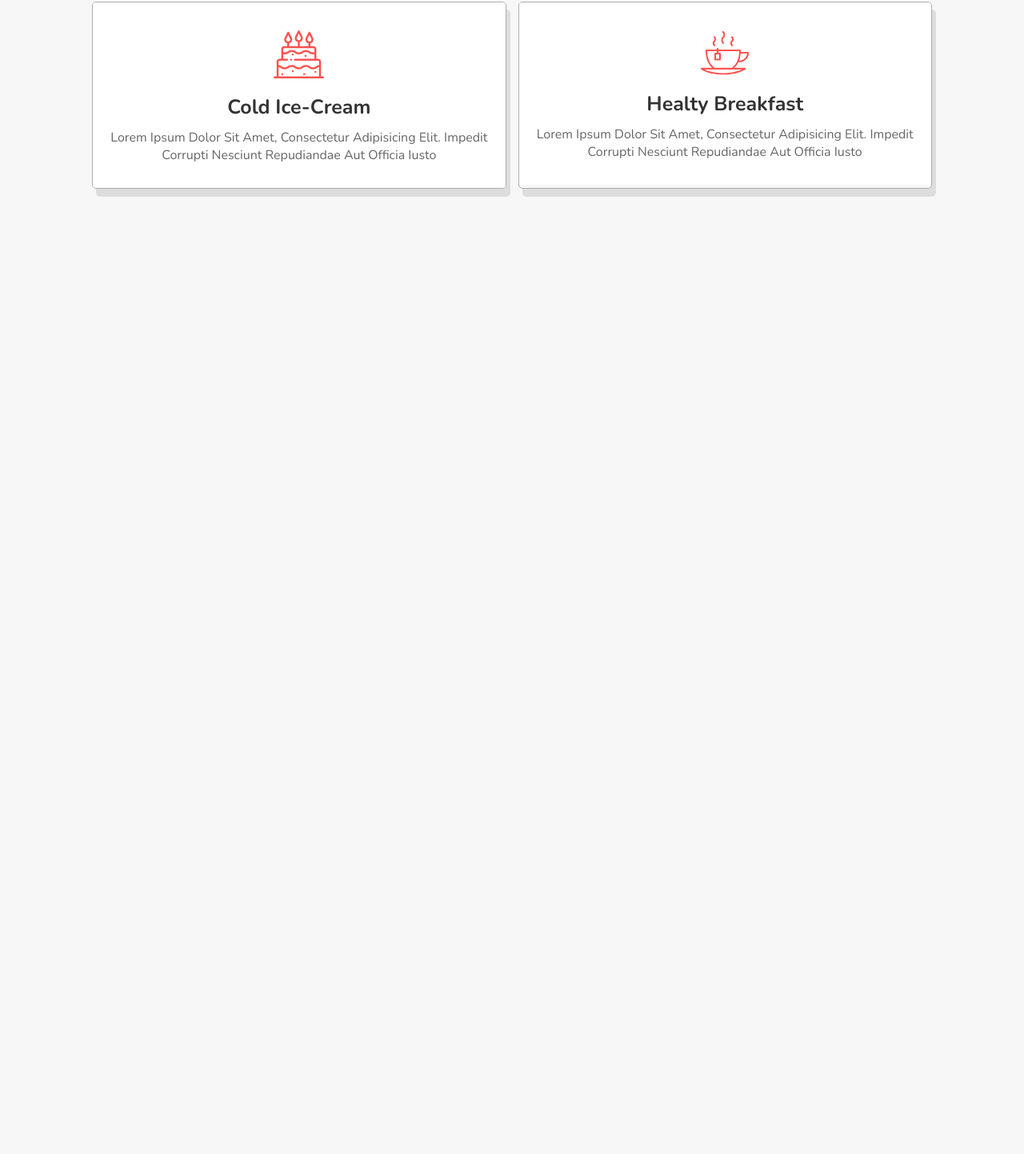
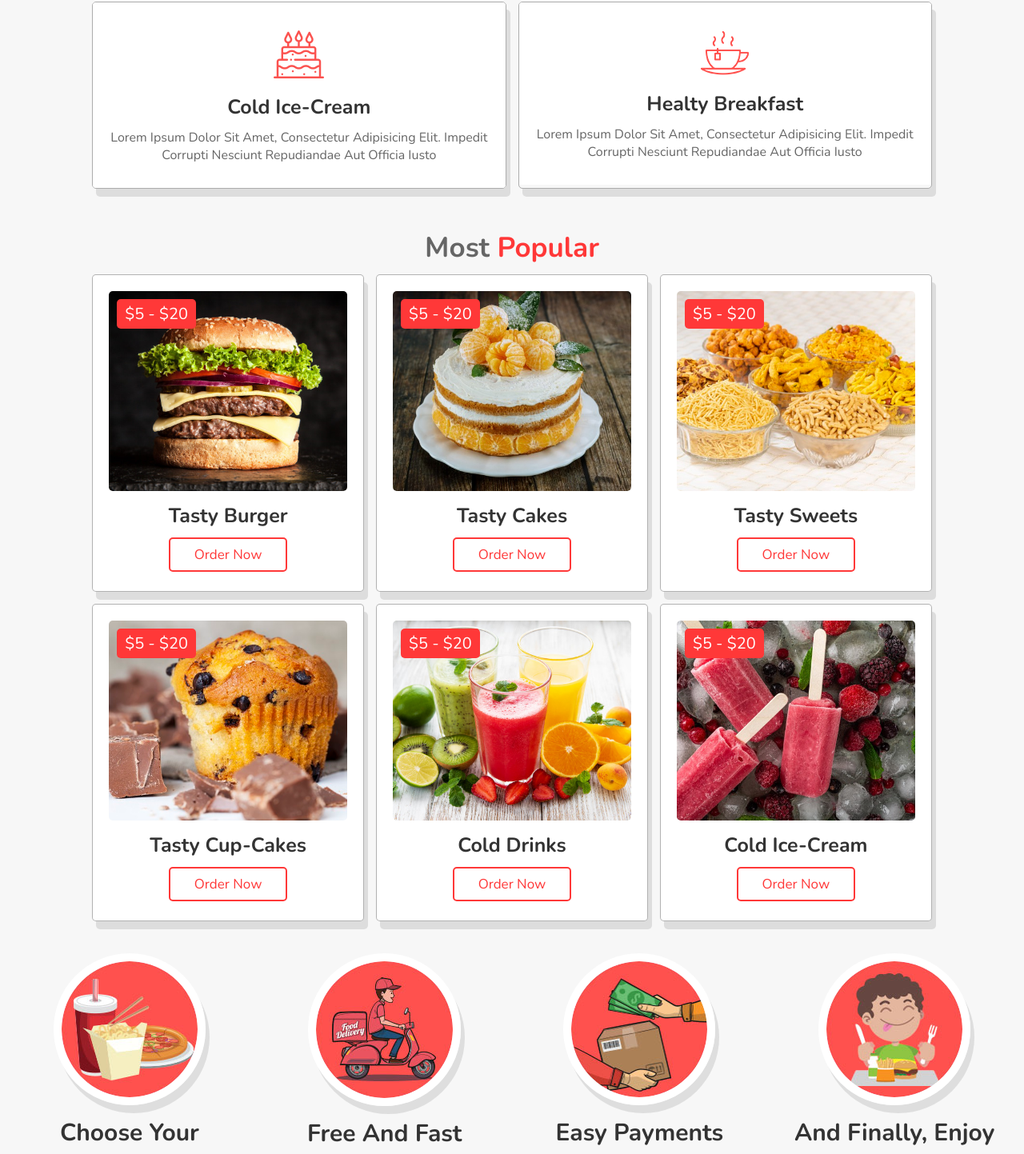
Before and after one commit to KushalLimbasiya/food-time, a React (Create React App) app: page / in a window 1280 px wide. Shown: the part 1198-2641 px from the top of the page at 80% size. Before the commit the page ends 1454 px from the top, so only its background shows below. Built offline with nearby package versions, Linux system fonts and the light colour scheme.

Commit message:
add popular food and rating

```diff
--- a/src/components/page/Main.js
+++ b/src/components/page/Main.js
@@ -2,6 +2,7 @@ import React from 'react';
 import Header from './Header';
 import Home from './Home';
 import Speciality from './Speciality';
+import Popular from './Popular';
 
 
 function Main() {
@@ -10,6 +11,7 @@ function Main() {
             <Header />
             <Home />
             <Speciality />
+            <Popular />
         </>
     )
 };
--- /dev/null
+++ b/src/components/page/Popular.js
@@ -0,0 +1,83 @@
+import React from 'react';
+import * as ig from '../images/img';
+import { StarRating } from './StarRating';
+
+function Popular() {
+  return (
+    <>
+      <section className="popular" id="popular">
+        <h1 className="heading">most <span>popular</span></h1>
+        <div className="box-container">
+          <div className="box">
+            <span className="price">$5 - $20 </span>
+            <img src={ig.p1} alt="Tasty burger"/>
+            <h3>Tasty burger</h3>
+            <StarRating />
+            <a href="#btn" className="btn" title="Order now">Order now</a>
+          </div>
+
+          <div className="box">
+            <span className="price">$5 - $20 </span>
+            <img src={ig.p2} alt="Tasty cakes"/>
+            <h3>Tasty cakes</h3>
+            <StarRating />
+            <a href="#btn" className="btn" title="Order now">Order now</a>
+          </div>
+
+          <div className="box">
+            <span className="price">$5 - $20 </span>
+            <img src={ig.p3} alt="Tasty sweets"/>
+            <h3>Tasty sweets</h3>
+            <StarRating />
+            <a href="#btn" className="btn" title="Order now">Order now</a>
+          </div>
+
+          <div className="box">
+            <span className="price">$5 - $20 </span>
+            <img src={ig.p4} alt="Tasty cup-cakes"/>
+            <h3>Tasty cup-cakes</h3>
+            <StarRating />
+            <a href="#btn" className="btn" title="Order now">Order now</a>
+          </div>
+
+          <div className="box">
+            <span className="price">$5 - $20 </span>
+            <img src={ig.p5} alt="Cold drinks"/>
+            <h3>Cold drinks</h3>
+            <StarRating />
+            <a href="#btn" className="btn" title="Order now">Order now</a>
+          </div>
+
+          <div className="box">
+            <span className="price">$5 - $20 </span>
+            <img src={ig.p6} alt="Cold ice-cream"/>
+            <h3>Cold ice-cream</h3>
+            <StarRating />
+            <a href="#btn" className="btn" title="Order now">Order now</a>
+          </div>
+        </div>
+      </section>
+      <section className="steps">
+        <div className="box">
+          <img src={ig.step1} alt="Choose your favorite food"/>
+          <h3>Choose your favorite food</h3>
+        </div>
+        <div className="box">
+            <img src={ig.step2} alt=""/>
+            <h3>free and fast delivery</h3>
+        </div>
+        <div className="box">
+            <img src={ig.step3} alt=""/>
+            <h3>easy payments method</h3>
+        </div>
+        <div className="box">
+            <img src={ig.step4} alt=""/>
+            <h3>and finally, enjoy your food</h3>
+        </div>
+
+        </section>
+        </>
+    )
+};
+
+export default Popular;
--- a/src/components/page/Speciality.js
+++ b/src/components/page/Speciality.js
@@ -4,71 +4,71 @@ import * as ig from '../images/img';
 function Speciality() {
     return (
         <>
-            <section class="speciality" id="speciality">
+            <section className="speciality" id="speciality">
 
-                <h1 class="heading">our <span>speciality</span>  </h1>
+                <h1 className="heading">our <span>speciality</span>  </h1>
 
-                <div class="box-container">
+                <div className="box-container">
 
-                    <div class="box">
+                    <div className="box">
 
-                        <img class="image" src={ig.simg1} alt=""/>
+                        <img className="image" src={ig.simg1} alt=""/>
 
-                        <div class="content">
+                        <div className="content">
                             <img src={ig.s1} alt=""/>
                             <h3>testy burger</h3>
                             <p>Lorem ipsum dolor sit amet, consectetur adipisicing elit. Impedit corrupti nesciunt repudiandae aut officia iusto</p>
                         </div>
                     </div>
 
-                    <div class="box">
+                    <div className="box">
 
-                        <img class="image" src={ig.simg2} alt=""/>
+                        <img className="image" src={ig.simg2} alt=""/>
 
-                        <div class="content">
+                        <div className="content">
                             <img src={ig.s2} alt=""/>
                             <h3>testy pizza</h3>
                             <p>Lorem ipsum dolor sit amet, consectetur adipisicing elit. Impedit corrupti nesciunt repudiandae aut officia iusto</p>
                         </div>
 
                     </div>
-                    <div class="box">
+                    <div className="box">
 
-                        <img class="image" src={ig.simg3} alt=""/>
+                        <img className="image" src={ig.simg3} alt=""/>
 
-                        <div class="content">
+                        <div className="content">
                             <img src={ig.s3} alt=""/>
                             <h3>cold ice-cream</h3>
                             <p>Lorem ipsum dolor sit amet, consectetur adipisicing elit. Impedit corrupti nesciunt repudiandae aut officia iusto</p>
                         </div>
                     </div>
-                    <div class="box">
+                    <div className="box">
 
-                        <img class="image" src={ig.simg4} alt=""/>
+                        <img className="image" src={ig.simg4} alt=""/>
 
-                        <div class="content">
+                        <div className="content">
                             <img src={ig.s4} alt=""/>
                             <h3>cold drinks</h3>
                             <p>Lorem ipsum dolor sit amet, consectetur adipisicing elit. Impedit corrupti nesciunt repudiandae aut officia iusto</p>
                         </div>
                     </div>
 
-                    <div class="box">
+                    <div className="box">
 
-                        <img class="image" src={ig.simg5} alt=""/>
+                        <img className="image" src={ig.simg5} alt=""/>
 
-                        <div class="content">
+                        <div className="content">
                             <img src={ig.s5} alt=""/>
                             <h3>cold ice-cream</h3>
                             <p>Lorem ipsum dolor sit amet, consectetur adipisicing elit. Impedit corrupti nesciunt repudiandae aut officia iusto</p>
                         </div>
                     </div>
 
-                    <div class="box">
+                    <div className="box">
 
-                        <img class="image" src={ig.simg6} alt=""/>
+                        <img className="image" src={ig.simg6} alt=""/>
 
-                        <div class="content">
+                        <div className="content">
                             <img src={ig.s6} alt=""/>
                             <h3>healty  breakfast</h3>
                             <p>Lorem ipsum dolor sit amet, consectetur adipisicing elit. Impedit corrupti nesciunt repudiandae aut officia iusto</p>
--- /dev/null
+++ b/src/components/page/StarRating.js
@@ -0,0 +1,29 @@
+import React from 'react';
+import '../styles/main.css';
+export function StarRating() {
+    return (
+        <>
+            <div class="star">
+                <i class="fas fa-star"/>
+                <i class="fas fa-star"/>
+                <i class="fas fa-star"/>
+                <i class="fas fa-star"/>
+                <i class="fas fa-star"/>
+            </div>
+        </>
+    )
+};
+
+export function Start(){
+    return (
+        <>
+            <div class="stars">
+                <i class="fas fa-star"/>
+                <i class="fas fa-star"/>
+                <i class="fas fa-star"/>
+                <i class="fas fa-star"/>
+                <i class="fas fa-star"/>
+            </div>
+        </>
+    )
+};
```
